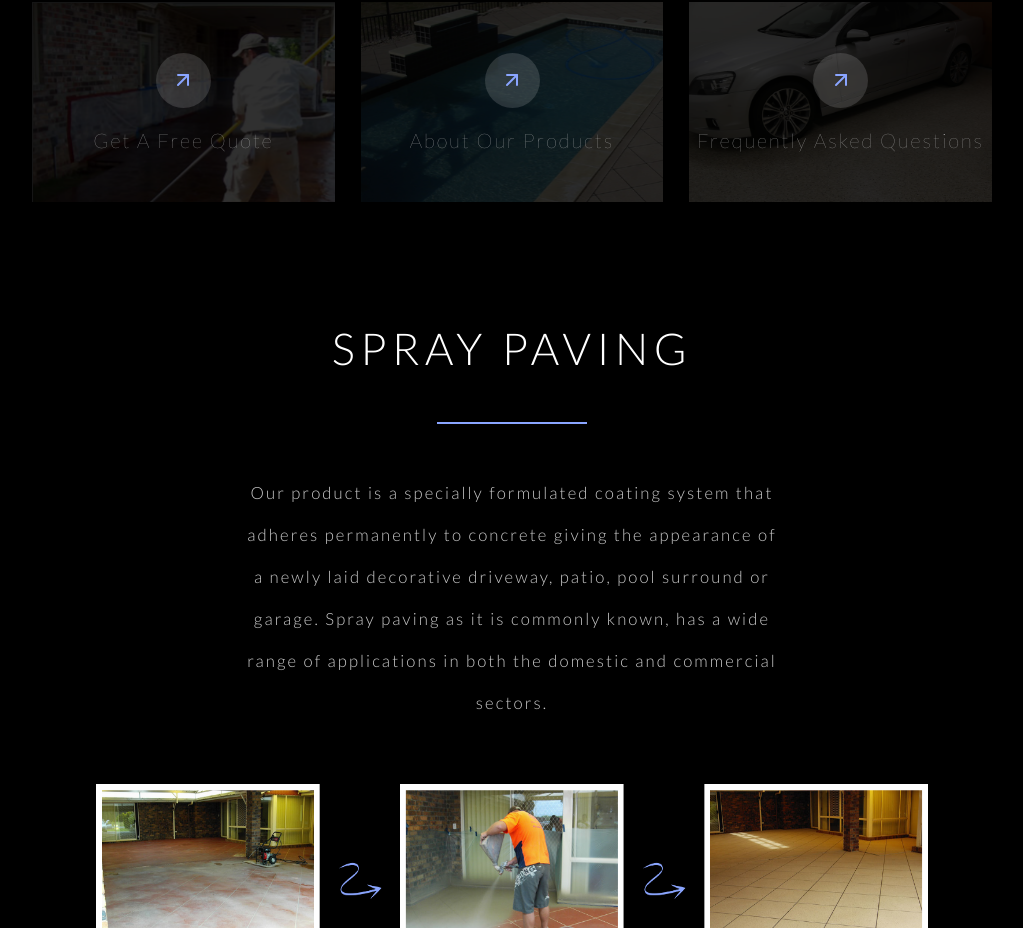
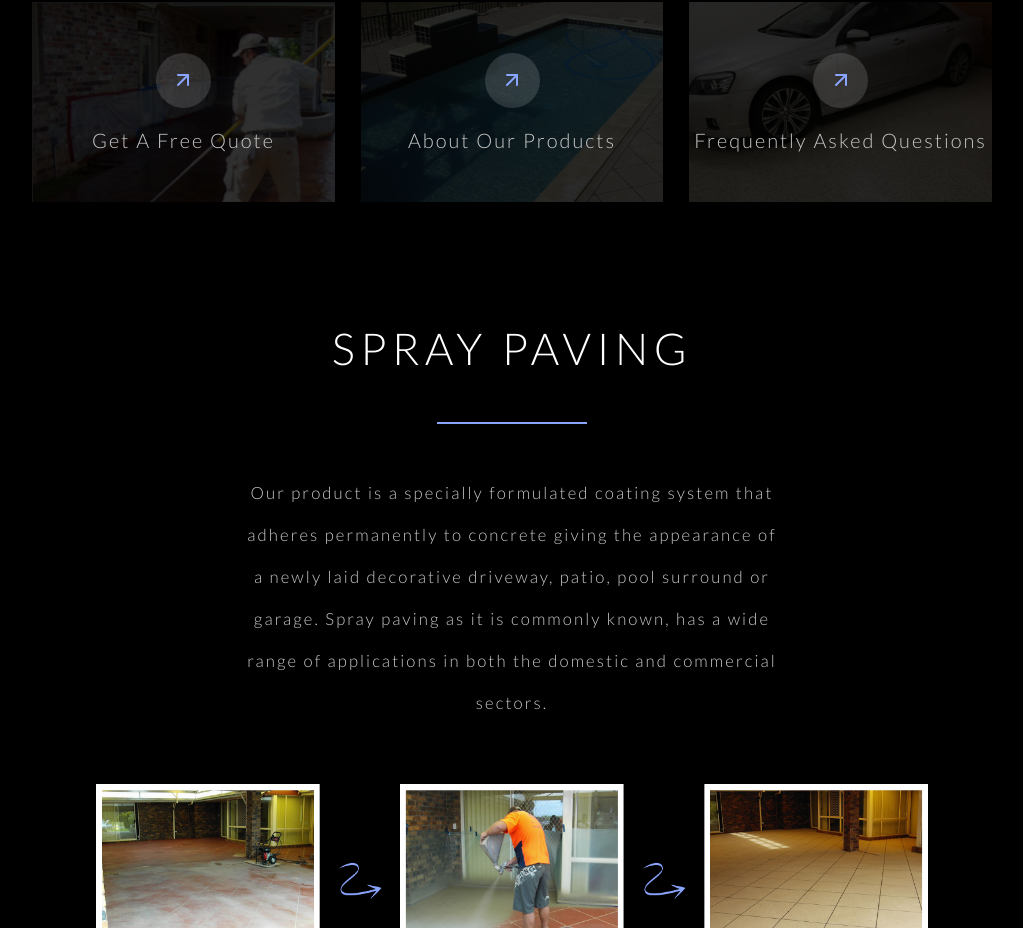
Before and after one commit to Blake-K-Yeboah/sls-concrete-coatings, a Next.js app: page / in a window 1280 px wide. Shown: the part 1572-2500 px from the top of the page, without its empty margins (128-1151 px from the left). Built offline with nearby package versions, Linux system fonts and the light colour scheme.

Commit message:
Changed font weight of text

```diff
--- a/styles/LinkBoxes.module.sass
+++ b/styles/LinkBoxes.module.sass
@@ -43,7 +43,7 @@
 
 .text
     color: $lightGrey
-    font-weight: 100
+    font-weight: 300
     font-size: 1.25rem
     letter-spacing: .125rem
     margin-top: 1em
```
